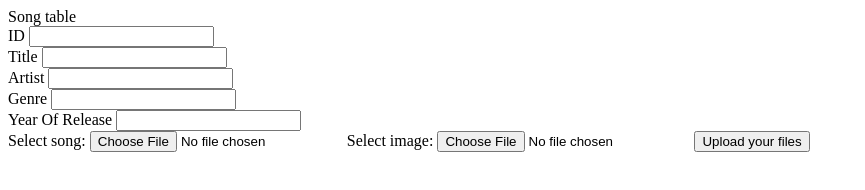
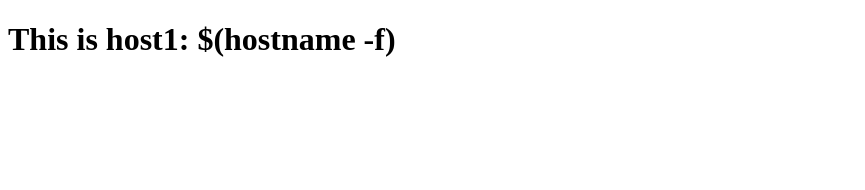
Before and after one commit to minhboro197/bromngram, a website: page index.html in a window 1280 px wide. Shown: the whole page, without its empty margins (0-865 px from the left). Drawn offline with Linux system fonts and the light colour scheme.

Commit message:
index route

```diff
--- a/app.js
+++ b/app.js
@@ -7,6 +7,7 @@ const accessRouter = require('./Routers/access')
 var app = express();
 app.use(bodyParser.json());
 app.use(bodyParser.urlencoded({extended: false}));
+app.use(express.static(__dirname))
 app.use('/', musicstoreRouter);
 app.use('/', authenticateRouter);
 app.use('/', accessRouter);
--- a/index.html
+++ b/index.html
@@ -5,28 +5,7 @@
   <title>MY APP</title>
 </head>
 <body>
-
-
-<!-- MULTIPLE FILES -->
-
-<form action="/upload"  enctype="multipart/form-data" method="POST">
-<div>
-    <label>Song table</label><br>
-    <label>ID</label>
-    <input type="text" id="id" name="id"><br>
-    <label>Title</label>
-    <input type="text" id="title" name="title"><br>
-    <label>Artist</label>
-    <input type="text" id="artist" name="artist"><br>
-    <label>Genre</label>
-    <input type="text" id="genre" name="genre"><br>
-    <label>Year Of Release</label>
-    <input type="number" id="yearofrelease" name="year"><br>
-</div>
-  Select song: <input type="file" name="music">
-  Select image: <input type="file" name="cover">
-  <input type="submit" value="Upload your files"/>
-</form>
+ <h1>This is host1: $(hostname -f)</h1>
 
 </body>
 </html>
```
